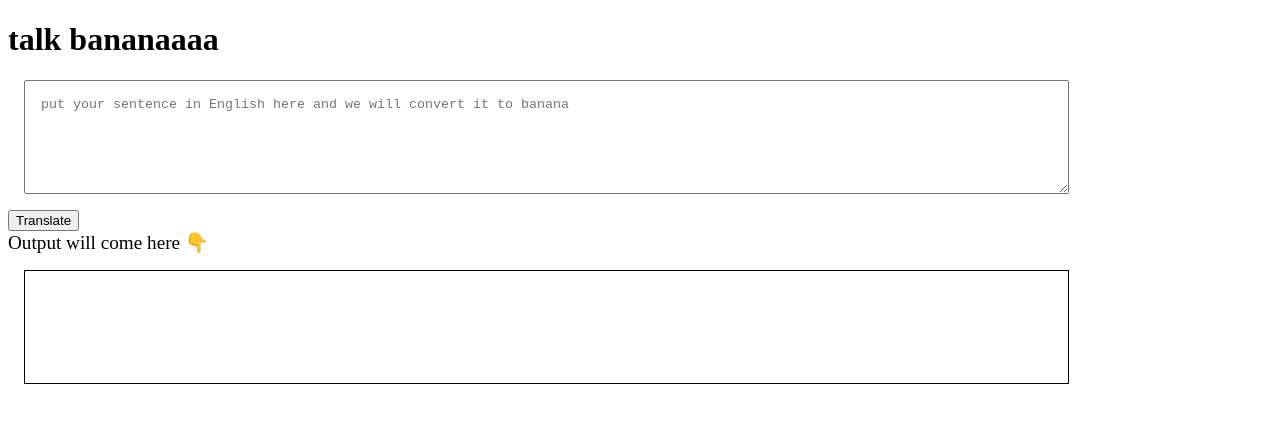
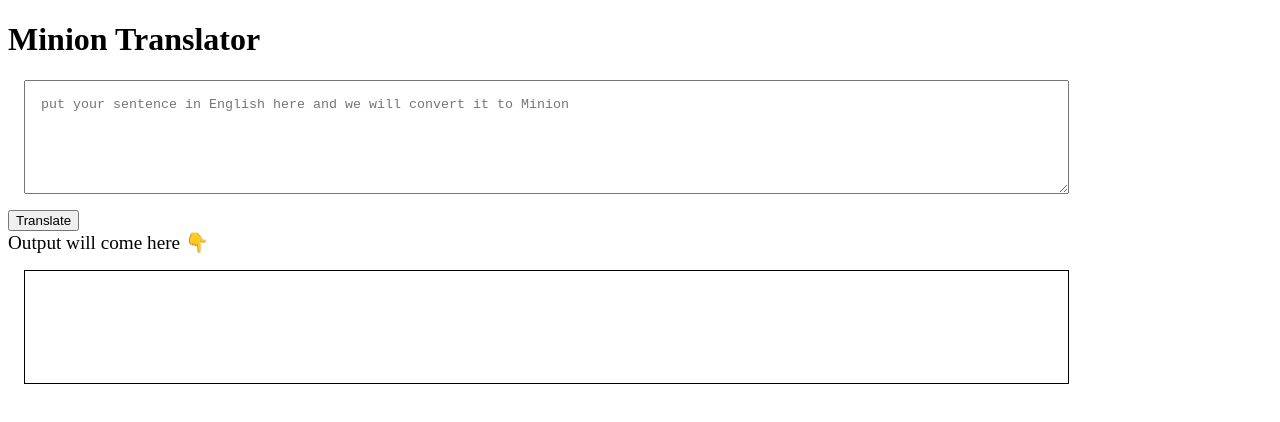
Before and after one commit to Ayushgupta03/Neog-camp-session-4-level-0, a plain HTML site: page index.html in a window 1280 px wide. Drawn offline with Linux system fonts and the light colour scheme.

Commit message:
Update index.html

```diff
--- a/index.html
+++ b/index.html
@@ -4,7 +4,7 @@
 <head>
     <meta charset="UTF-8">
     <meta name="viewport" content="width=device-width, initial-scale=1.0">
-    <title>banana speak</title>
+    <title>Minion speak</title>
     <style>
         textarea {
             width: 80%;
@@ -25,9 +25,9 @@
 </head>
 
 <body>
-    <h1> talk bananaaaa</h1>
+    <h1> Minion Translator</h1>
     <textarea id="txt-input"
-        placeholder="put your sentence in English here and we will convert it to banana"></textarea>
+        placeholder="put your sentence in English here and we will convert it to Minion"></textarea>
     <button id="btn-translate">Translate</button>
 
     <div style="font-size: larger;"> Output will come here 👇</div>
```
